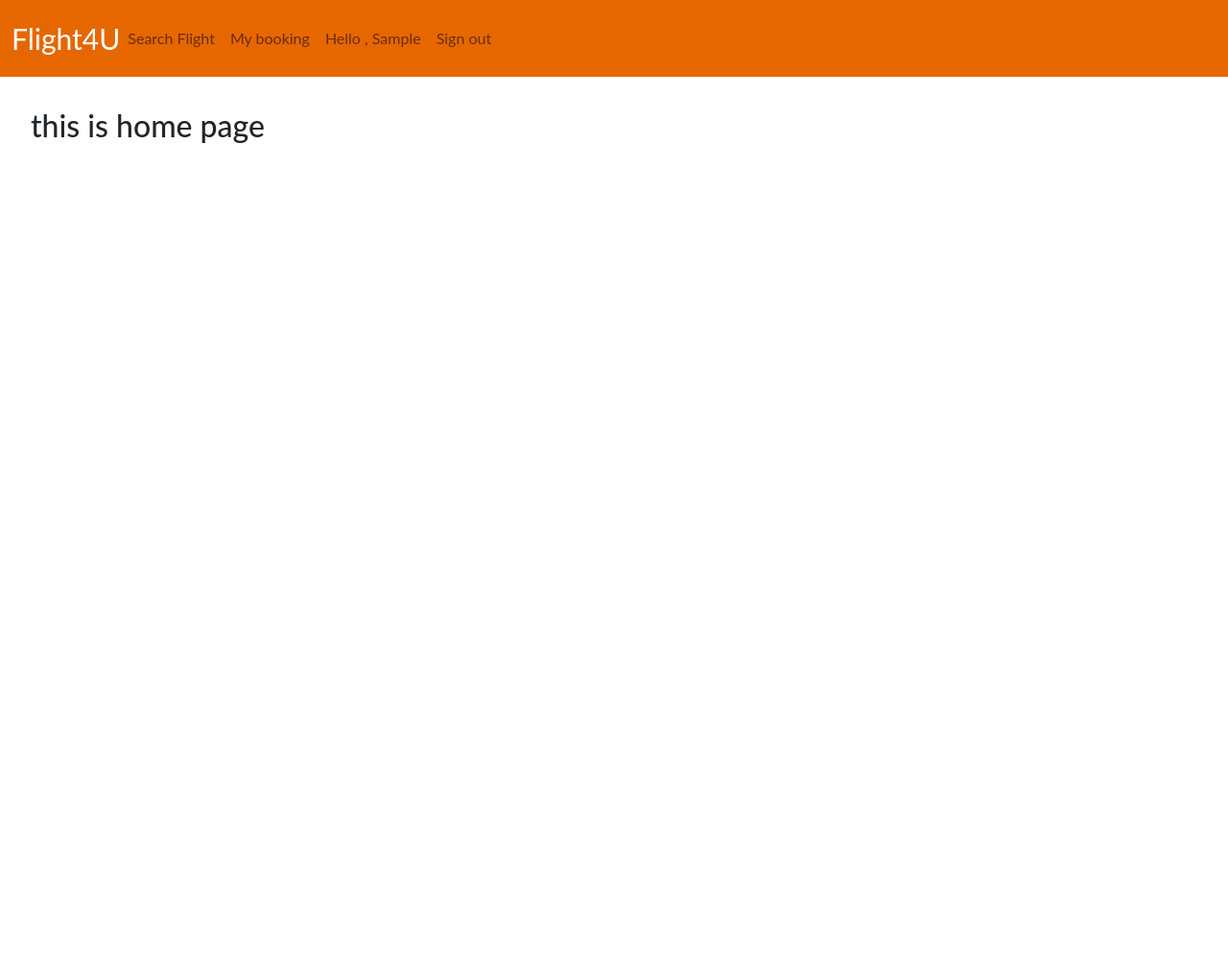
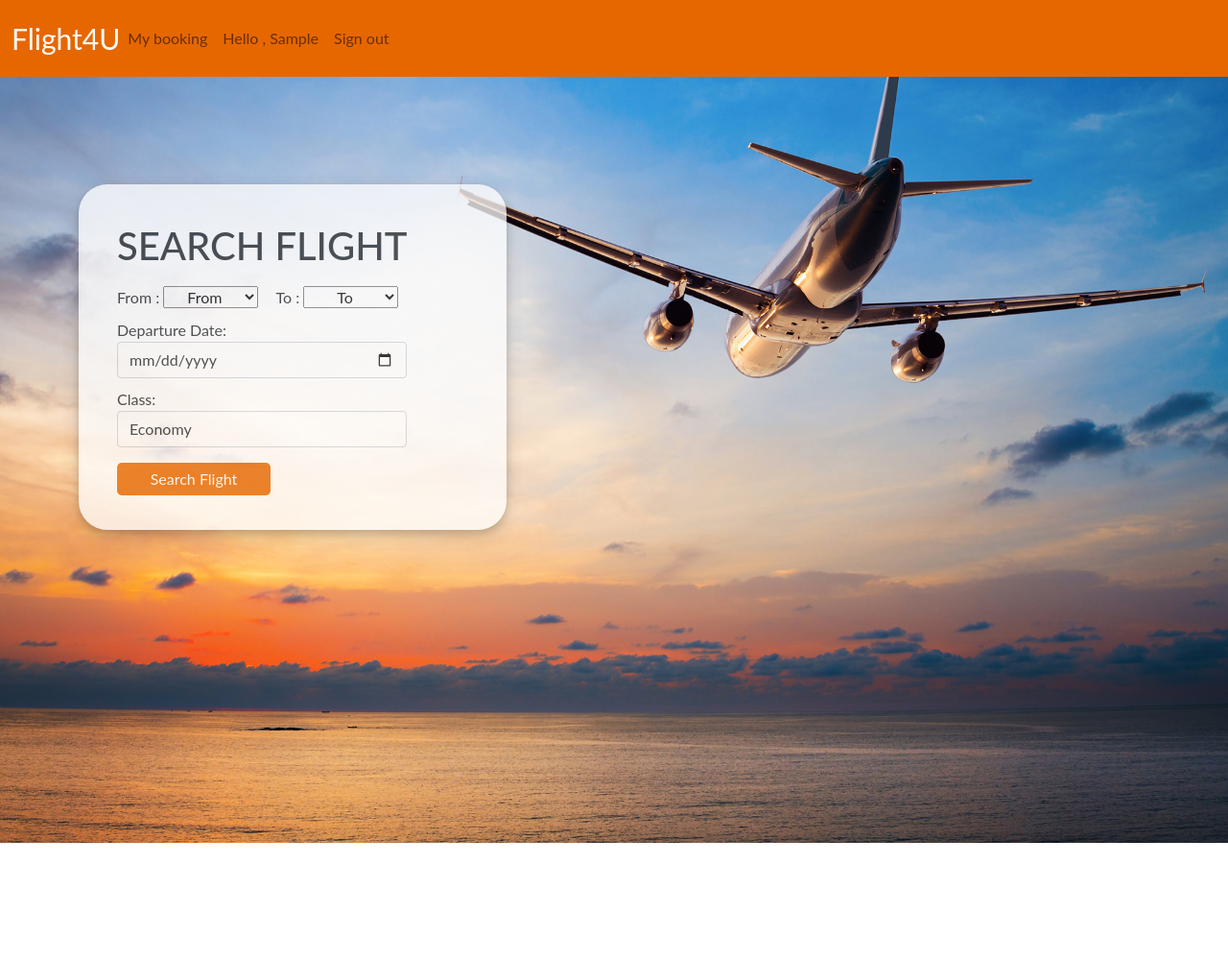
Before and after one commit to NopKorawit/Flight4U_CPE327_CPE231_project, a Django app: page / in a window 1280 px wide. Shown: the whole page at 96% size. Before the commit the page ends 149 px from the top, so only its background shows below. Run offline with Django 3.2, Linux system fonts and the light colour scheme; the visitor is signed in with stand-in values (Sample User, id 1); data that the repository does not hold is empty; some libraries are stand-ins or nearby versions.

Commit message:
a lot of thing v.fixed

```diff
--- a/flight_booking/static/css/layout.css
+++ b/flight_booking/static/css/layout.css
@@ -86,6 +86,15 @@ ul li:hover {
   nav{
     height: 80px;
     flex-direction: row;
+    display: flex;
+    flex-direction: row;
+    justify-content: space-between;
+    width: 100%;
+    align-items:flex-end;
+
+  }
+  .nav-link{
+    align-content: flex-end;
   }
 
   .logo {
@@ -115,4 +124,7 @@ ul li:hover {
     display: none;
   }
 
+  .btn{
+    margin-left: 20px;
 }
+}
--- a/flight_booking/static/css/register.css
+++ b/flight_booking/static/css/register.css
@@ -72,7 +72,7 @@ html {
     margin-left: 0px;
 }
 
-.btn{
+.btn-block{
     margin: 10px 0 10px 0;
     padding: 10px;
     width: 75px;
@@ -83,13 +83,13 @@ html {
     transition-duration: .1s;
 }
 
-.btn:disabled{
+.btn-block:disabled{
     background-color: rgba(255, 115, 0, 0.527);
     color: rgb(255, 255, 255);
 
 }
 
-.btn:hover:enabled {
+.btn-block:hover:enabled {
     color: rgb(230, 103, 0) ;
     background-color: rgba(255, 115, 1, 0.37);
     transition-duration: .1s;
--- a/flight_booking/static/css/search.css
+++ b/flight_booking/static/css/search.css
@@ -2,10 +2,11 @@ body,
 html {
     font-family:"Lato", sans-serif;
     margin: 0;
+    margin-bottom: 200px;
     padding: 0;
     height: 100%;
     background-color:#ffffff;
-    background-image: url(https://sv1.picz.in.th/images/2021/11/19/6SI5Ua.jpg);
+    background-image: url(/static/img/blackgroud_Flight4U.jpg);
     background-position: center;
     background-size: cover;
     background-repeat: no-repeat;
@@ -16,28 +17,28 @@ label{
 }
 
 form{
-    margin: 170px;
+    margin: 30px;
 
 }
 
 .search_card {
-    margin: 150px ;
-    height: 400px;
-    width: 1000px;
+    margin-top: 80px;
+    margin-right: 670px ;
+    height: 360px;
+    width: 500px;
     background: #ffffff;
-    position: relative;
     display: flex;
-    justify-content: center;
-    flex-direction: column;
+    /* justify-content: left; */
+    /* flex-direction: column; */
     padding: 10px;
     box-shadow: 0 4px 8px 0 rgba(0, 0, 0, 0.2), 0 6px 20px 0 rgba(0, 0, 0, 0.19);
-    -webkit-box-shadow: 0 4px 8px 0 rgba(0, 0, 0, 0.2), 0 6px 20px 0 rgba(0, 0, 0, 0.19);
-    -moz-box-shadow: 0 4px 8px 0 rgba(0, 0, 0, 0.2), 0 6px 20px 0 rgba(0, 0, 0, 0.19);
+    /* -webkit-box-shadow: 0 4px 8px 0 rgba(0, 0, 0, 0.2), 0 6px 20px 0 rgba(0, 0, 0, 0.19);
+    -moz-box-shadow: 0 4px 8px 0 rgba(0, 0, 0, 0.2), 0 6px 20px 0 rgba(0, 0, 0, 0.19); */
     border-radius: 30px;
-    opacity: 0.8 ;
+    opacity: 0.75 ;
 }
 
-.btn{
+#btnSearch{
     margin: 1em auto;
     background-color: rgb(230, 103, 0);
     border: none;
--- a/flight_booking/templates/index.html
+++ b/flight_booking/templates/index.html
@@ -1,7 +1,60 @@
 {% extends 'layout.html' %}
+{% load static %}
+
+{% block head %}
+    <link rel="stylesheet" href="{% static 'css/search.css' %}">
+    <script src="{% static 'js/search.js' %}" ></script>
+{% endblock %}
 
 {% block body %}
+    <body class="section section1">
 
-<h2> this is home page </h2>
+        <div class="search-flight">
+            <div class="container h-100">
+                <div class="d-flex justify-content-center h-100">
+                    <div class="search_card">
+                        <form class="search-flight-form" action="viewflight" onsubmit=""> <!--create form | onsubmit use with .js-->
+                            <fieldset>
+                            <h1 align="center"> SEARCH FLIGHT </h1>
+                            <div class="search-flight-form">
+                                        <div class="input-row">
+                                            <label for="flight-from">From : </label>
+                                            <select name="departure" id="js_Departure" style="padding-inline: 300px;" required>
+                                                <option selected disabled>From</option>
+                                                {% for city in city %} <!--from 'city' in def search (views.py)-->
+                                                <option value="{{city.city_id}}">{{city.city_name}}</option>
+                                                {% endfor %}
+                                            </select>
+                                                <span style="display:inline-block; width: 10px;"></span>
+                                            <label for="flight-to">To : </label>
+                                            <select name="destination" id="js_Destination" style="padding-inline: 53px;" required>
+                                                <option selected disabled>To</option>
+                                                {% for city in city %} <!--from 'city' in def search (views.py)-->
+                                                <option value="{{city.city_id}}">{{city.city_name}}</option>
+                                                {% endfor %}
+                                            </select>
+                                        </div>
+                                <div class="input-row">
+                                    <label for="departure_date">Departure Date: </label>
+                                    <input type="date" name="departure_date" min="{{min_date}}" max="{{max_date}}" id="js_DepartureDate" placeholder="Date" class="form-control" value="{{departure_date}}" required>
+                                </div>
+                                <div class="input-row">
+                                    <label for="class">Class: </label>
+                                    <select name="seat_class" id="js_SeatClass" class="form-control" required>
+                                        <option value="Economy" >Economy</option>
+                                        <option value="Business" >Business</option>
+                                    </select>
+                                </div>
+                                <div class="input-row">
+                                    <button type="submit" class="btn" id="btnSearch">Search Flight</button>
+                                </div>
+                            </div>
+                        </fieldset>
+                        </form>
+                    </div>
+                </div>
+            </div>
+        </div>
+    </body>
 
 {% endblock %}
--- a/flight_booking/templates/layout.html
+++ b/flight_booking/templates/layout.html
@@ -1,5 +1,4 @@
 {% load static %}
-
 
 <!DOCTYPE html>
 <html lang="en">
@@ -28,7 +27,6 @@
 
   <!-- <nav>
     <span class="nav-toggle" id="js-nav-toggle" >
-
       <i class="fas fa-bars"></i>
     </span>
     <div class="logo"><a href="/"><h1>Flight4U</h1></a></div>
@@ -38,9 +36,7 @@
       <li><a href="register">Sign up</a></li>
       <li><a href="loginform">Sign in</a></li>
     </ul>
-
   </nav> -->
-
   <nav class="navbar sticky-top navbar-expand-lg navbar-light">
     <div class="container-fluid">
       <a class="navbar-brand" id="brand" href="/" aria-current="page">Flight4U</a>
@@ -49,14 +45,13 @@
       </button>
       <div class="collapse navbar-collapse" id="navbarNavAltMarkup">
         <div class="navbar-nav">
-          <a class="nav-link" href="/searchflight">Search Flight</a>
           {% if user.is_authenticated %}
           <a class="nav-link" href="/my_booking">My booking</a>
           <a class="nav-link" href="">Hello , {{user.first_name}}</a>
           <a class="nav-link" href="/logout">Sign out</a>
           {% else %}
-          <a class="nav-link" href="/register">Sign up</a>
-          <a class="nav-link" href="/loginform">Sign in</a>
+          <a class="btn btn-outline-light" href="/register">Register</a>
+          <a class="btn btn-light" href="/loginform">Sign-in</a>
           {% endif %}
         </div>
       </div>
--- a/flight_booking/templates/loginform.html
+++ b/flight_booking/templates/loginform.html
@@ -16,13 +16,13 @@
 <body>
 	<div class="container h-100">
 		<div class="d-flex justify-content-center h-100">
-			{% if messages %}
+				<div class="user_card">
+					{% if messages %}
 			<div class="alert">
 				{% for message in messages %}
 				<div class="warn"><b>{{message}}</b></div>
 				{% endfor %}
 				{% endif %}
-				<div class="user_card">
 					<div class="d-flex justify-content-center form_container">
 						<form action="login" method="post">
 							{% csrf_token %}
--- a/flight_booking/templates/payment.html
+++ b/flight_booking/templates/payment.html
@@ -9,7 +9,7 @@
 
 {% block body %}
 
-<h2 align="center">Payment Information</h2>
+
 <form action="">
 
 <div class="payment-content">
@@ -19,6 +19,7 @@
         </div>
     </div>
     <div class="payment-box">
+        <h2 align="center">Payment Information</h2>
         <div class="amount">
             <label>PAYMENT AMOUNT</label><br>
             <input type='text' id='js_Amount' name='amount' readonly>
@@ -93,7 +94,6 @@
                 </div>
             </div>
         </div>
-
         <div class="cvv">
             <label>CVV Number<span>*</span></label><br>
             <input type="text" name="cvv_no" placeholder="Enter CVV" required>
--- a/flight_booking/templates/search.html
+++ b/flight_booking/templates/search.html
@@ -19,15 +19,15 @@
                             <div class="search-flight-form">
                                         <div class="input-row">
                                             <label for="flight-from">From : </label>
-                                            <select name="departure" id="js_Departure" style="padding-inline: 70px;" required>
+                                            <select name="departure" id="js_Departure" style="padding-inline: 20px;" required>
                                                 <option selected disabled>From</option>
                                                 {% for city in city %} <!--from 'city' in def search (views.py)-->
                                                 <option value="{{city.city_id}}">{{city.city_name}}</option>
                                                 {% endfor %}
                                             </select>
-                                                <span style="display:inline-block; width: 30px;"></span>
+                                                <span style="display:inline-block; width: 10px;"></span>
                                             <label for="flight-to">To : </label>
-                                            <select name="destination" id="js_Destination" style="padding-inline: 80px;" required>
+                                            <select name="destination" id="js_Destination" style="padding-inline: 30px;" required>
                                                 <option selected disabled>To</option>
                                                 {% for city in city %} <!--from 'city' in def search (views.py)-->
                                                 <option value="{{city.city_id}}">{{city.city_name}}</option>
--- a/flight_booking/urls.py
+++ b/flight_booking/urls.py
@@ -2,9 +2,9 @@ from django.urls import path
 from . import views
 
 urlpatterns = [
-    path("", views.index, name="index"),
+    # path("", views.index, name="index"),
     path("my_booking",views.my_booking),
-    path("searchflight",views.search),
+    path("",views.search),
     path("register",views.registerForm),
     path("viewflight",views.flight_view),
     path("addUser",views.addUser),
```
Also changed, not shown: flight_booking/static/css/login.css (deleted, +0 -60 lines), flight_booking/static/css/loginform.css (+9 -9 lines), flight_booking/static/css/payment.css (+27 -10 lines), flight_booking/static/css/search2.css (deleted, +0 -25 lines), flight_booking/templates/account/loginform.html (deleted, +0 -45 lines), flight_booking/templates/layoutfail.html (added, +71 -0 lines), flight_booking/templates/login.html (deleted, +0 -50 lines), flight_booking/templates/registero.html (deleted, +0 -67 lines).
